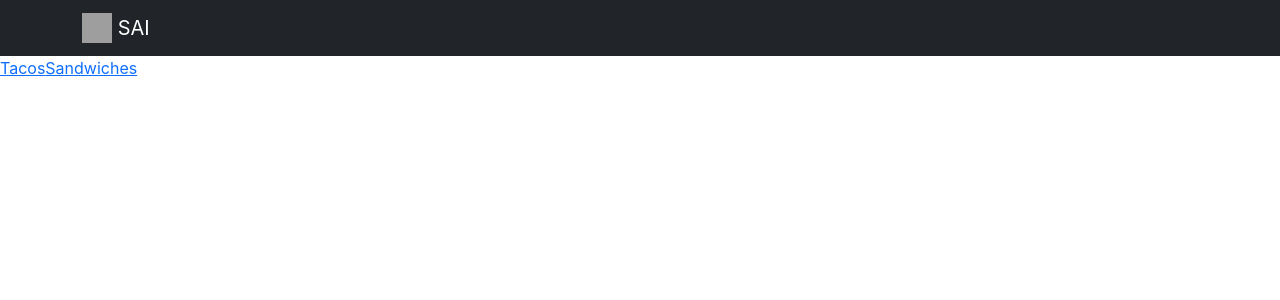
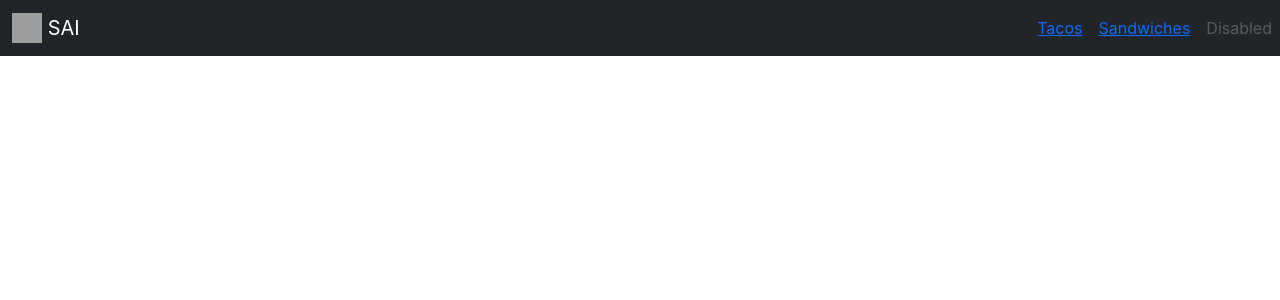
Before and after one commit to yannlelorier/DesarrolloWeb, a React (Create React App) app: page / in a window 1280 px wide. Shown: the top 300 px of the page. Built offline with nearby package versions, Linux system fonts and the light colour scheme; grey boxes are pictures that could not be loaded.

Commit message:
new bootstrap no render

```diff
--- a/src/App.js
+++ b/src/App.js
@@ -26,10 +26,25 @@ function App() {
             SAI
           </Navbar.Brand>
         </Container>
+
+        <Nav defaultActiveKey="/">
+          <Nav.Item>
+            <Nav.Link eventKey="Tacos">
+              <Link to="/tacos">Tacos</Link>
+            </Nav.Link>
+          </Nav.Item>
+          <Nav.Item>
+            <Nav.Link eventKey="Sandwiches">
+              <Link to="/sandwiches">Sandwiches</Link>
+            </Nav.Link>
+          </Nav.Item>
+          <Nav.Item>
+            <Nav.Link eventKey="disabled" disabled>
+              Disabled
+            </Nav.Link>
+          </Nav.Item>
+        </Nav>
       </Navbar>
-
-      <Link to="/tacos">Tacos</Link>
-      <Link to="/sandwiches">Sandwiches</Link>
 
       <Switch>
         <Route path={"/tacos"} component={Tacos} />
```
